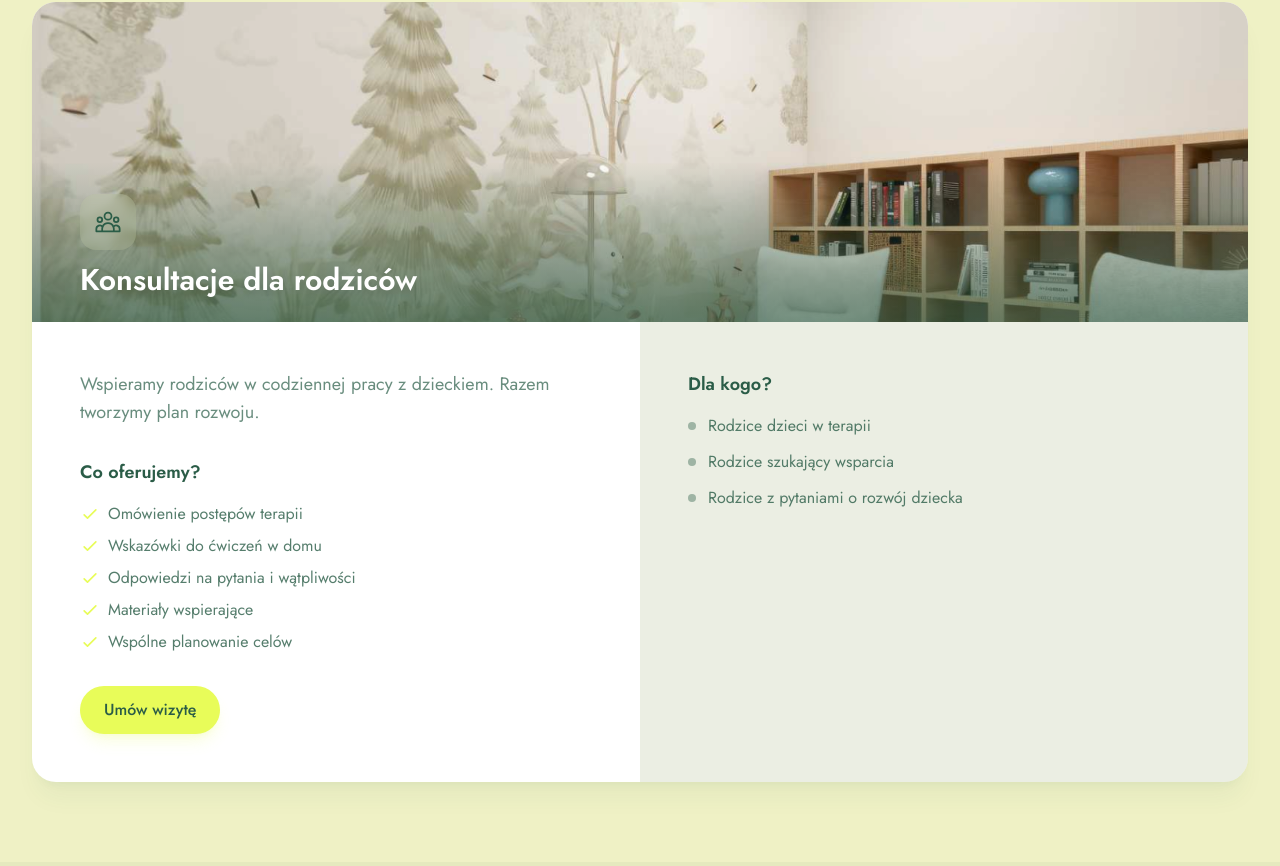
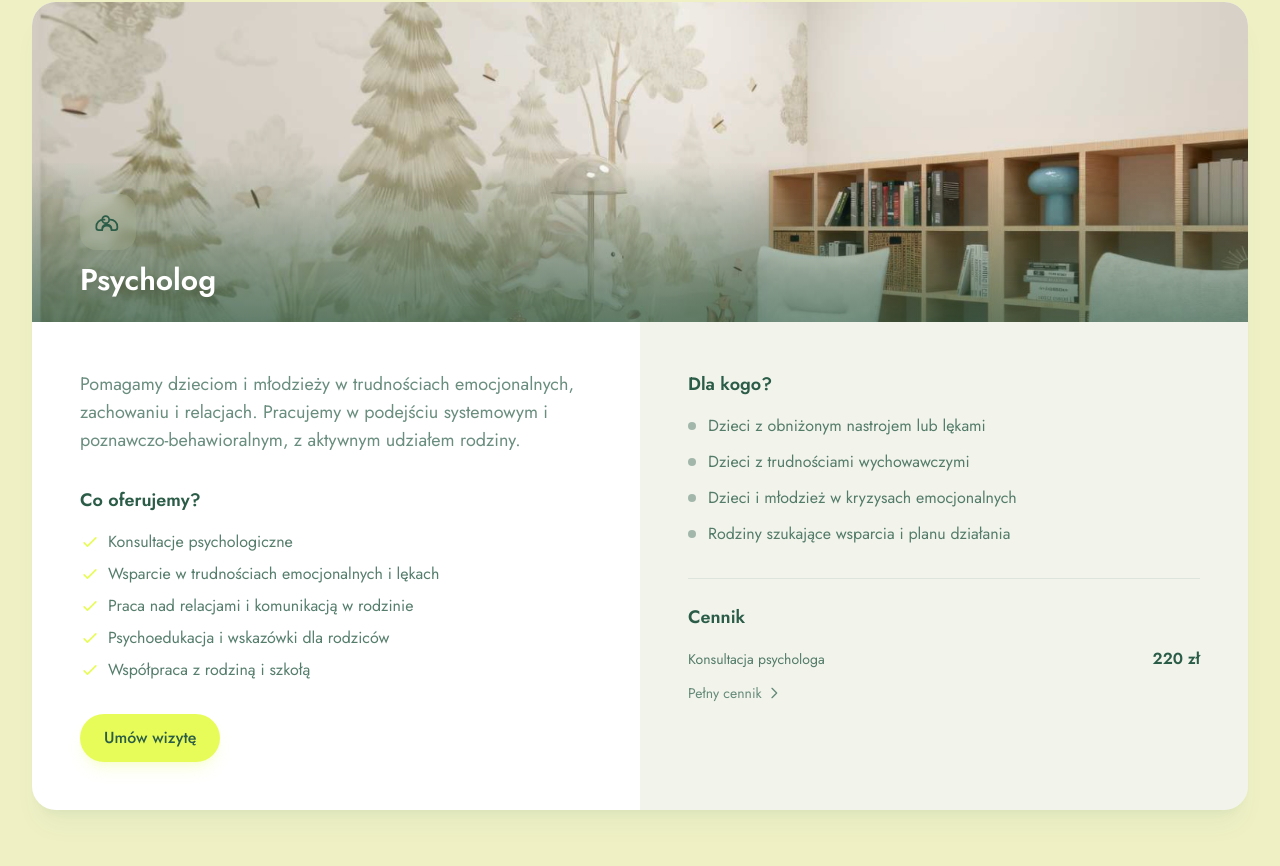
Before and after one commit to PolanaPrzygody/polanaprzygody-pl, a Next.js app: page /uslugi in a window 1280 px wide. Shown: the part 2334-3200 px from the top of the page. Built offline with nearby package versions, Linux system fonts and the light colour scheme.

Commit message:
feat: new therapist + psychological services added

```diff
--- a/src/app/terapeuci/page.tsx
+++ b/src/app/terapeuci/page.tsx
@@ -65,6 +65,28 @@ const therapists = [
     fullDescription:
       "Pozwala mi to jeszcze lepiej zgłębiać zagadnienia związane z diagnozą i terapią zaburzeń mowy oraz komunikacji, a także oferować wsparcie zgodne z najnowszą wiedzą i aktualnymi standardami.\n\nW swojej pracy prowadzę terapię miofunkcjonalną, która jest ważnym elementem mojej pracy. Skupiam się na prawidłowej pracy mięśni twarzy, języka i całego aparatu artykulacyjnego, aby wspierać dzieci w osiąganiu harmonijnego i prawidłowego rozwoju funkcji prymarnych, takich jak oddychanie, żucie, połykanie czy mowa.\n\nPraca z dziećmi jest moją pasją. W terapii stawiam na indywidualne podejście, uważność i budowanie relacji opartej na zaufaniu.\n\nJestem osobą ciepłą i zaangażowaną, a w swojej pracy dbam o to, by każde dziecko czuło się bezpiecznie i mogło rozwijać swój potencjał w swoim tempie.\n\nPrywatnie jestem mamą trzech wspaniałych dziewczynek ❤️",
     quote: "W terapii stawiam na indywidualne podejście, uważność i budowanie relacji opartej na zaufaniu.",
+  },
+  {
+    id: "anna-kuczkowska-pluta",
+    name: "mgr Anna Kuczkowska-Pluta",
+    role: "Psycholożka, Psychoterapeutka w trakcie szkolenia",
+    experience: "20 lat doświadczenia",
+    photo: "/images/terapeuci/ania.jpeg",
+    specializations: [
+      "Psychoterapia dzieci i młodzieży",
+      "Psychoterapia rodzinna",
+      "Diagnoza psychologiczna",
+      "Terapia poznawczo-behawioralna",
+      "Podejście systemowe",
+      "Integracja sensoryczna (SI)",
+      "ASD i ADHD",
+      "Zaburzenia lękowe i nastroju",
+    ],
+    shortDescription:
+      "Psycholożka i psychoterapeutka dzieci, młodzieży i rodzin. Prowadzi psychoterapię indywidualną, rodzinną oraz konsultacje dla rodziców. Pracuje w podejściu systemowym i poznawczo-behawioralnym.",
+    fullDescription:
+      "Ukończyłam psychologię na Uniwersytecie im. Adama Mickiewicza w Poznaniu. Szkolenie z terapii poznawczo-behawioralnej dzieci i młodzieży odbyłam w Szkole Psychoterapii Centrum CBT w Warszawie. Ukończyłam 3-stopniowe szkolenie z terapii behawioralnej zakończone Certyfikatem Nauczyciela-Terapeuty dziecka z autyzmem w Instytucie Wspomagania Rozwoju Dziecka w Gdańsku. Obecnie uczestniczę w Całościowym Kursie Psychoterapii w nurcie systemowo-eriksonowskim (IV rok szkolenia) we Wrocławskim Instytucie Psychoterapii.\n\nJestem certyfikowaną trenerką Treningu Umiejętności Społecznych oraz kotrenerem Treningu Zastępowania Agresji (ART). Ukończyłam studia podyplomowe z neurologopedii oraz kurs terapii integracji sensorycznej, posiadam także kwalifikacje w zakresie wczesnego wspomagania rozwoju dziecka.\n\nW pracy diagnostycznej i terapeutycznej wspieram dzieci i młodzież z trudnościami wychowawczymi, zaburzeniami lękowymi, depresyjnymi, psychosomatycznymi, zaburzeniami odżywiania oraz z diagnozą ASD i ADHD. Współpraca z rodziną jest dla mnie kluczowa, a swoją pracę poddaję stałej superwizji i prowadzę zgodnie z kodeksem etycznym Polskiego Towarzystwa Psychologicznego.",
+    quote: "Współpraca z rodziną to klucz do skutecznej terapii.",
   },
 ];
 
--- a/src/app/uslugi/page.tsx
+++ b/src/app/uslugi/page.tsx
@@ -12,6 +12,7 @@ import { prices, formatPrice, PriceItem } from "@/data/prices";
 const servicePriceMap: Record<string, string[]> = {
   logopedia: ["diagnoza-logopedyczna", "terapia-logopedyczna", "rediagnoza-logopedyczna"],
   "integracja-sensoryczna": ["diagnoza-si", "terapia-si"],
+  psycholog: ["konsultacja-psychologa"],
 };
 
 // Get prices for a service
@@ -85,6 +86,38 @@ const services = [
       "Dzieci nadmiernie ruchliwe lub zbyt spokojne",
       "Dzieci z trudnościami w koordynacji",
       "Dzieci z nadwrażliwością sensoryczną",
+    ],
+  },
+  {
+    id: "psycholog",
+    title: "Psycholog",
+    description:
+      "Pomagamy dzieciom i młodzieży w trudnościach emocjonalnych, zachowaniu i relacjach. Pracujemy w podejściu systemowym i poznawczo-behawioralnym, z aktywnym udziałem rodziny.",
+    image: "/images/gabinety/gabinet-psychologa.png",
+    imageAlt: "Gabinet psychologa w Polanie Przygody",
+    video: null,
+    videoTitle: null,
+    icon: (
+      <path
+        strokeLinecap="round"
+        strokeLinejoin="round"
+        strokeWidth={1.5}
+        d="M15 19a4 4 0 00-8 0m8 0v-1a4 4 0 00-8 0v1m8 0h3a2 2 0 002-2v-1a6 6 0 00-6-6h-1m-4 0H8a6 6 0 00-6 6v1a2 2 0 002 2h3m6-9a3 3 0 11-6 0 3 3 0 016 0z"
+      />
+    ),
+    color: "bg-polana-olive/20",
+    features: [
+      "Konsultacje psychologiczne",
+      "Wsparcie w trudnościach emocjonalnych i lękach",
+      "Praca nad relacjami i komunikacją w rodzinie",
+      "Psychoedukacja i wskazówki dla rodziców",
+      "Współpraca z rodziną i szkołą",
+    ],
+    forWhom: [
+      "Dzieci z obniżonym nastrojem lub lękami",
+      "Dzieci z trudnościami wychowawczymi",
+      "Dzieci i młodzież w kryzysach emocjonalnych",
+      "Rodziny szukające wsparcia i planu działania",
     ],
   },
   {
--- a/src/data/prices.ts
+++ b/src/data/prices.ts
@@ -46,6 +46,13 @@ export const prices: PriceItem[] = [
     currency: "zł",
     category: "terapia",
   },
+  {
+    id: "konsultacja-psychologa",
+    name: "Konsultacja psychologa",
+    price: 220,
+    currency: "zł",
+    category: "terapia",
+  },
 ];
 
 // Helper function to format price
```
Also changed, not shown: public/images/terapeuci/ania.jpeg (added).
